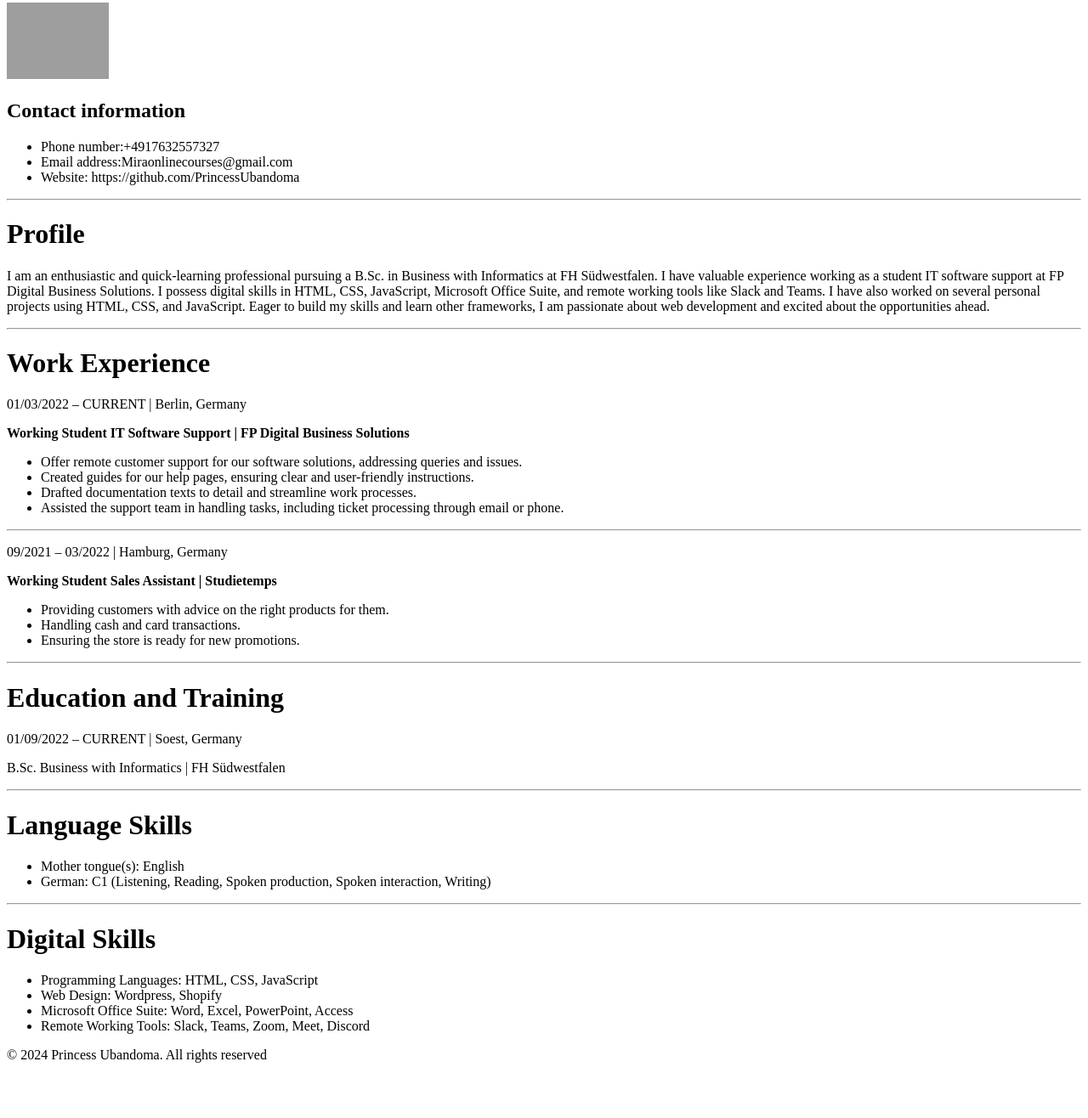
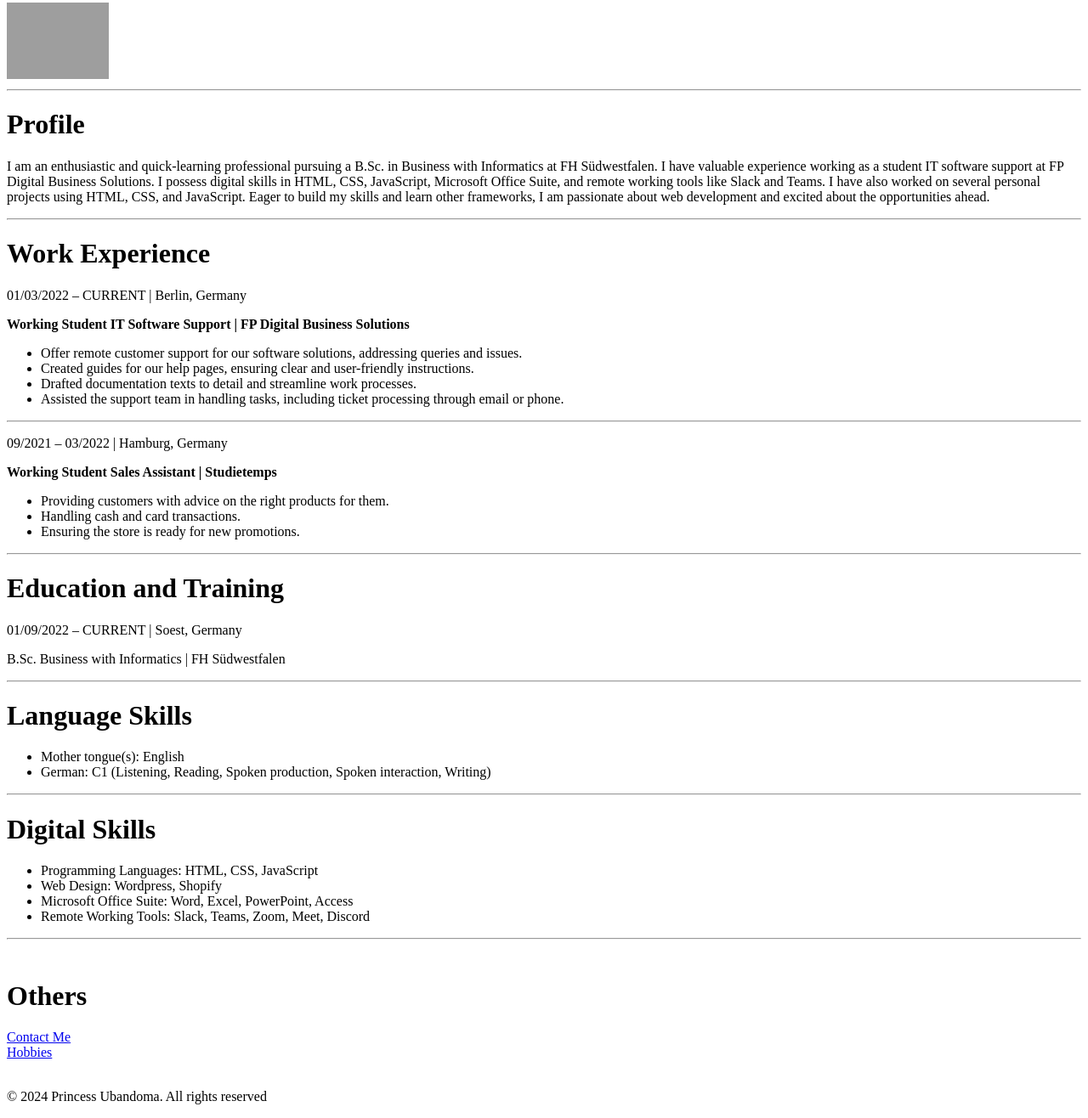
Before and after one commit to PrincessUbandoma/OnlineResume, a plain HTML site: page index.html in a window 1280 px wide. Shown: the part 77-1393 px from the top of the page at 85% size. Before the commit the page ends 1344 px from the top, so only its background shows below. Drawn offline with Linux system fonts and the light colour scheme; grey boxes are pictures that could not be loaded.

Commit message:
alligned charcaters

```diff
--- a/index.html
+++ b/index.html
@@ -8,19 +8,14 @@
     <a href="https://media.licdn.com/dms/image/D4E03AQHGqxHe90ukpg/profile-displayphoto-shrink_800_800/0/1704631997766?e=1727308800&v=beta&t=e5ICfdv7NbQ4S_SiuG8f8FWm4nufcb2b9GfJfcYR2TU">
         <img src="https://media.licdn.com/dms/image/D4E03AQHGqxHe90ukpg/profile-displayphoto-shrink_800_800/0/1704631997766?e=1727308800&v=beta&t=e5ICfdv7NbQ4S_SiuG8f8FWm4nufcb2b9GfJfcYR2TU" alt="Picture of Princess" width="120">
     </a>
-    <head>
+
         <link rel="Contact me" href="contact.html">
-    </head>
+        <link rel="hobbies" href="hobbies.html">
+
 
     </head>
 <body>
 
-   <h2>Contact information</h2>
-   <ul>
-    <li>Phone number:+4917632557327</li>
-    <li>Email address:Miraonlinecourses@gmail.com</li>
-    <li>Website: https://github.com/PrincessUbandoma </li>
-</ul>
 
 <hr/>
 
@@ -71,9 +66,15 @@
     <li>Microsoft Office Suite: Word, Excel, PowerPoint, Access</li>
     <li>Remote Working Tools: Slack, Teams, Zoom, Meet, Discord</li>
 </ul>
+<hr/>
+<br>
+<h1>Others</h1>
+<footer>
+    <a href="contact.html">Contact Me</a> <br>
+    <a href="hobbies.html">Hobbies</a>
+    <br>
+    <br>
 
-
-<footer>
     <p>© 2024 Princess Ubandoma. All rights reserved</p>
   </footer>
 </body>
```
